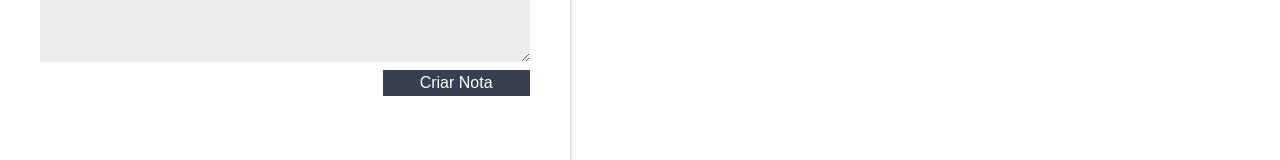
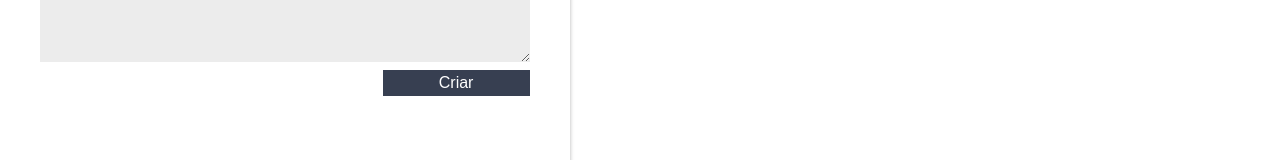
Before and after one commit to pablowinck/react-keep, a React (Create React App) app: page / in a window 1280 px wide. Shown: the part 275-435 px from the top of the page. Built offline with nearby package versions, Linux system fonts and the light colour scheme.

Commit message:
Update FormularioCadastro.jsx

```diff
--- a/src/components/FormularioCadastro/FormularioCadastro.jsx
+++ b/src/components/FormularioCadastro/FormularioCadastro.jsx
@@ -74,7 +74,7 @@ class FormularioCadastro extends Component {
           value={this.state.inTexto}
         />
         <button className="form-cadastro_input form-cadastro_submit">
-          Criar Nota
+          Criar
         </button>
       </form>
     );
```
